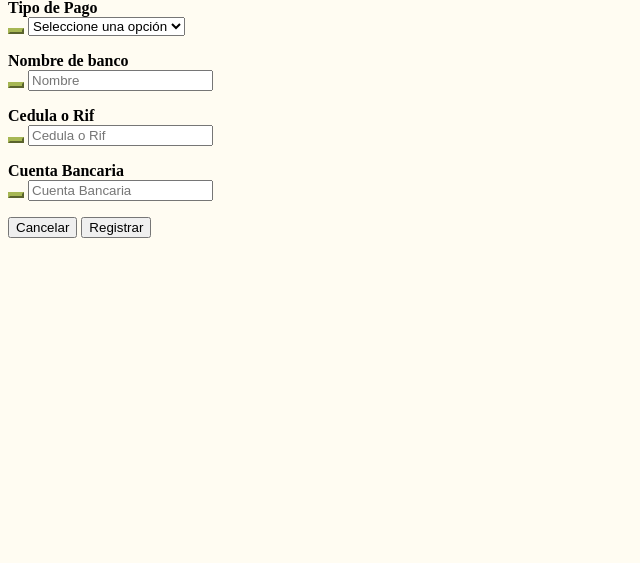
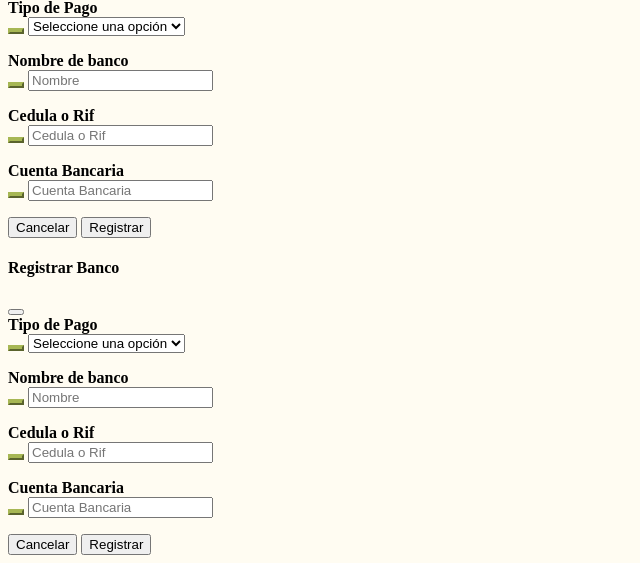
Before and after one commit to ricardojparram/MediSalud-envolved, a PHP site: template vista/interno/configuraciones/bancoVista.php in a window 1280 px wide. Shown: the part 279-842 px from the top of the page, without its empty margins (0-640 px from the left). Before the commit the page ends 517 px from the top, so only its background shows below. Run offline with PHP 8.4, Linux system fonts and the light colour scheme; the template is opened without the code that fills it, so the values that code supplies are empty.

Commit message:
Banco registrar listo y cambio de sql

```diff
--- a/assets/js/banco.js
+++ b/assets/js/banco.js
@@ -17,7 +17,7 @@ $(document).ready(function(){
 					<td>${row.cedulaRif}</td>
 					<td>${row.des_tipo_pago}</td>
 					<td class="d-flex justify-content-center">
-					<button type="button" id="${row.id_banco}" class="btn btn-success editar mx-2" data-bs-toggle="modal" data-bs-target="#editar"><i class="bi bi-pencil"></i></button>
+					<button type="button" id="${row.id_banco}" class="btn btn-success editar mx-2" data-bs-toggle="modal" data-bs-target="#Editar"><i class="bi bi-pencil"></i></button>
 					<button type="button" id="${row.id_banco}" class="btn btn-danger eliminar mx-2" data-bs-toggle="modal" data-bs-target="#eliminar"><i class="bi bi bi-trash3"></i></button>
 					</td>
 					</tr>
@@ -72,14 +72,47 @@ $(document).ready(function(){
     	});
     }
 
+
+        function validarTipoP(input, div){
+        $.post('',{id : input.val(), validar: "tipoP"}, function(data){
+            let mensaje = JSON.parse(data);
+            if(mensaje.resultado === "Error de tipo pago"){
+                div.text(mensaje.error);
+                input.attr("style","border-color: red;")
+                input.attr("style","border-color: red; background-image: url(assets/img/Triangulo_exclamacion.png); background-repeat: no-repeat; background-position: right calc(0.375em + 0.1875rem) center; background-size: calc(0.75em + 0.375rem) calc(0.75em + 0.375rem);");
+            }
+        })
+    }
+
+    function ValidarDatos(dato ,dato1 , dato2, div){
+
+        return new Promise((resolve, reject) => {
+
+            $.post('',{tipoP : dato.val(), nombre : dato1.val(), cedulaRif : dato2.val(),validar: "CedulaRif"},
+               function(data){
+                let mensaje = JSON.parse(data);
+                if(mensaje.resultado === "Error Datos"){
+                    div.text(mensaje.error);
+                    return reject(false);
+                }else{
+                    div.text(" ");
+                    return resolve(true);
+                }
+            })
+        })
+    }
+
       $('#tipoP').change(function(){
-        validarSelect($("#tipoP"),$("#error1"),"Error elige un tipo");
+       let valid = validarSelect($("#tipoP"),$("#error1"),"Error elige un tipo");
+       if (valid){
+        validarTipoP($("#tipoP"), $("#error1"));
+       }
       })
-      $('#nombre').keyup(() =>{ validarNombre($('#nombre'), $('#error2') , "Nombre invalido"); });
-      $('#cedulaRif').keyup(() =>{ let valid = validarCedula($('#cedulaRif') , $('#error3') , "Error de Rif") } );
-      $('#cuentaBank').keyup(() =>{ validarCodBank($('#cuentaBank'), $('#error4') , "Error de codigo banco") });
+      $('#nombre').keyup(() =>{ validarStringLong($('#nombre'), $('#error2') , "Nombre invalido"); });
+      $('#cedulaRif').keyup(() =>{ validarCedula($('#cedulaRif') , $('#error3') , "Error de Rif") } );
+      $('#cuentaBank').keyup(() =>{ validarBanco($('#cuentaBank'), $('#error4') , "Error de codigo banco") });
       $('#codBank').keyup(() =>{ validarCodBank($('#codBank'), $('#error5') , "Error de codigo banco") });
-      $('#telefono').keyup(() =>{ validarTelefonoOp($('#telefono'), $('#error6') , "Error de telefono") });
+      $('#telefono').keyup(() =>{ validarTelefono($('#telefono'), $('#error6') , "Error de telefono") });
 
      let click = 0;
      setInterval(() => { click = 0 ;}, 2000);
@@ -89,16 +122,123 @@ $(document).ready(function(){
 
         if(click >=  1) throw new Error('Spam de clicks');
 
-        let tipoP , Nombre , cedulaRif , cuentaBank , codBank , telefono;
+        let tipoP , Nombre , cedulaRif , cuentaBank , codBank , telefono , validar;
 
-        validarSelect($('#tipoP'), $('#error1') , "Tipo invalido");
-        validarNombre($('#nombre'), $('#error2') , "Nombre invalido");
-        validarCedula($('#cedulaRif'), $('#error3') , 'Error de Rif');
-        validarBanco($('#cuentaBank'), $('#error4') , 'Error de Rif')
-        validarCodBank($('#codBank'), $('#error5') , "Error de codigo banco");
-        validarTelefonoOp($('#telefono'), $('#error6') , "Error de telefono");
+        let tPago = $('#tipoP').find('option:selected').text();
+        let datos = [];
+
+        switch(tPago){
+
+            case 'Seleccione una opción':
+            $('#error1').text(" seleccione una opción")
+            $('#tipoP').attr("style","border-color: red;")
+            $('#tipoP').attr("style","border-color: red; background-image: url(assets/img/Triangulo_exclamacion.png); background-repeat: no-repeat; background-position: right calc(0.375em + 0.1875rem) center; background-size: calc(0.75em + 0.375rem) calc(0.75em + 0.375rem);");
+            break;
+
+            case 'Pago movil' || 'Pago Movil' || 'pago movil' || 'pago Movil' || 'pagomovil' :
+            // Validar
+            tipoP = validarSelect($('#tipoP'), $('#error1'), "Tipo invalido");
+            Nombre = validarStringLong($('#nombre'), $('#error2'), "Nombre invalido");
+            cedulaRif = validarCedula($('#cedulaRif'), $('#error3'), 'Error de Rif');
+            codBank = validarCodBank($('#codBank'), $('#error5'), "Error de codigo banco");
+            telefono = validarTelefono($('#telefono'), $('#error6'), "Error de telefono");
+
+            ValidarDatos($("#tipoP"), $('#nombre'), $('#cedulaRif'), $("#error")).then((validar) => {
+              if (tipoP && Nombre && cedulaRif && codBank && telefono && validar) {
+                let pago = $('#tipoP').val();
+                let name = $('#nombre').val();
+                let cRif = $('#cedulaRif').val();
+                let cBank = $('#codBank').val();
+                let cell = $('#telefono').val();
+                datos = [pago, name, cRif, cBank, cell];
+                console.log(datos);
+                $.ajax({
+                    type: "post",
+                    url : "" ,
+                    dataType: "json",
+                    data: {data : datos , registro : "Registro"},
+                    success(data){
+                       if(data.resultado === "banco registrado."){
+                        mostrar.destroy();
+                        rellenar();
+                        $('#agregarform').trigger('reset');
+                        $('.cerrar').click();
+                        Toast.fire({ icon: 'success', title: 'Banco registrado' })
+                    }
+                }
+            })
+            } else {
+                e.preventDefault();
+            }
+        });
+            break;
+
+            default:
+            // Validar
+            tipoP = validarSelect($('#tipoP'), $('#error1') , "Tipo invalido");
+            Nombre = validarStringLong($('#nombre'), $('#error2') , "Nombre invalido");
+            cedulaRif = validarCedula($('#cedulaRif'), $('#error3') , 'Error de Rif');
+            cuentaBank = validarBanco($('#cuentaBank'), $('#error4') , 'Error de Rif');
+            ValidarDatos($("#tipoP"), $('#nombre'), $('#cedulaRif'), $("#error")).then((validar) => {
+              if (tipoP && Nombre && cedulaRif && cuentaBank && validar) {
+                let pago = $('#tipoP').val();
+                let name = $('#nombre').val();
+                let cRif = $('#cedulaRif').val();
+                let Banco = $('#cuentaBank').val();
+                datos = [pago, name, cRif, Banco]
+                console.log(datos)
+                $.ajax({
+                    type: "post",
+                    url : "" ,
+                    dataType: "json",
+                    data: {data : datos , registro : "Registro"},
+                    success(data){
+                     if(data.resultado === "banco registrado."){
+                        mostrar.destroy();
+                        rellenar();
+                        $('#agregarform').trigger('reset');
+                        $('.cerrar').click();
+                        Toast.fire({ icon: 'success', title: 'Banco registrado' })
+                    }
+                }
+            })
+            } else {
+                e.preventDefault();
+            }
+        });
+
+            break;
+        }
 
     })
 
+    let id;
+
+    $(document).on("click", '.editar' , function(){
+     id = this.id;
+     console.log(id);
+    })
+
+    function validarEditar(){
+        .ajax({
+            type: "POST",
+            url: '',
+            dataType: "json",
+            data: { validar: "existe", id },
+            success(data) {
+            if (data.resultado === "Error de banco") {
+                Toast.fire({ icon: 'error', title: 'Esta venta ya esta anulada' }); // ALERTA
+                tablaMostrar.destroy();
+                rellenar();
+                $('.cerrar').click();
+            }else{
+                let ValueT = data.tipo;
+            }
+
+            }
+        })
+    }
+
+
 
 })
--- a/vista/interno/configuraciones/bancoVista.php
+++ b/vista/interno/configuraciones/bancoVista.php
@@ -117,14 +117,6 @@
 	                  <p class="error" style="color:#ff0000;text-align: center;" id="error2"></p>
 	                </div>
 
-	              </div>
-	            </div>
-	          </div>
-
-	          <div class="form-group col-md-12">
-	            <div class="container-fluid">
-	              <div class="row">
-
 	                <div class="form-group col-12">
 	                	<label class="col-form-label"> <strong>Cedula o Rif</strong> </label>
 	                	<div class="input-group">
@@ -137,6 +129,7 @@
 	              </div>
 	            </div>
 	          </div>
+
 
 	          <div class="form-group col-md-12">
 	            <div class="container-fluid">
@@ -189,6 +182,111 @@
 	</div>
 	<!-- MODAL AGREGAR FINAL -->
 
+    <!-- MODAL EDITAR -->
+	<div class="modal fade " id="Editar" tabindex="-1" data-bs-backdrop="static" data-bs-keyboard="false">
+	  <div class="modal-dialog">
+	    <div class="modal-content">
+	      <div class="modal-header alert alert-success">
+	        <h4 class="modal-title"> <strong>Registrar Banco</strong> </h4>
+	        <button type="button" class="btn-close" data-bs-dismiss="modal" aria-label="Close"></button>
+	      </div>
+
+	      <div class="modal-body ">
+
+	        <form id = "agregarform">
+
+	          <div class="form-group col-md-12">
+	            <div class="container-fluid">
+	              <div class="row">
+
+	                <div class="form-group col-12">
+	                  <label class="col-form-label"> <strong>Tipo de Pago</strong> </label>
+	                  <div class="input-group">
+	                  	<button type="button" class="iconos btn btn-secondary" data-bs-trigger="hover focus"data-bs-container="body" data-bs-toggle="popover" data-bs-placement="top" data-bs-content="Seleccione un Tipo de pago "><i class="bi bi-credit-card"></i></button>
+	                  	<select class="form-control tipoP" aria-label="Default select example" id="tipopEdit">
+	                  		<option selected disabled>Seleccione una opción</option>
+
+	                  	</select>
+	                  </div>
+	                  <p class="error" style="color:#ff0000;text-align: center;" id="error1"></p>
+	                </div>
+
+	                <div class="form-group col-12">
+	                  <label class="col-form-label"> <strong>Nombre de banco</strong> </label>
+	                  <div class="input-group">
+	                    <button type="button" class="iconos btn btn-secondary" data-bs-trigger="hover focus"data-bs-container="body" data-bs-toggle="popover" data-bs-placement="top" data-bs-content="Introduzca el nombre del Banco"><i class="bi bi-bank"></i></button>
+	                    <input class="form-control" id="nombreEdit" placeholder="Nombre">
+	                  </div>
+	                  <p class="error" style="color:#ff0000;text-align: center;" id="error2"></p>
+	                </div>
+
+
+	                <div class="form-group col-12">
+	                	<label class="col-form-label"> <strong>Cedula o Rif</strong> </label>
+	                	<div class="input-group">
+	                		<button type="button" class="iconos btn btn-secondary" data-bs-trigger="hover focus"data-bs-container="body" data-bs-toggle="popover" data-bs-placement="top" data-bs-content="Introduzca la cedula o rif del banco"><i class="bi bi-person-fill"></i></button>
+	                		<input class="form-control" id="cedulaRifEdit" placeholder="Cedula o Rif">
+	                	</div>
+	                	<p class="error" style="color:#ff0000;text-align: center;" id="error3"></p>
+	                </div>
+
+
+	              </div>
+	            </div>
+	          </div>
+
+
+	          <div class="form-group col-md-12">
+	            <div class="container-fluid">
+	              <div class="row">
+
+	              	<div class="form-group col-12 cuentaBancaria">
+	              		<label class="col-form-label"> <strong>Cuenta Bancaria</strong> </label>
+	              		<div class="input-group">
+	              			<button type="button" class="iconos btn btn-secondary" data-bs-trigger="hover focus"data-bs-container="body" data-bs-toggle="popover" data-bs-placement="top" data-bs-content="Introduzca el número de cuenta del banco"><i class="ri-bank-card-line"></i></button>
+	              			<input class="form-control" id="cuentaBankEdit" required="" placeholder="Cuenta Bancaria">
+	              		</div>
+	              		<p class="error" style="color:#ff0000;text-align: center;" id="error4"></p>
+	              	</div>
+
+	              	<div class="form-group col-12 CodigoBanco" style="display: none;">
+	              		<label class="col-form-label"> <strong>Codigo de Banco</strong> </label>
+	              		<div class="input-group">
+	              			<button type="button" class="iconos btn btn-secondary" data-bs-trigger="hover focus"data-bs-container="body" data-bs-toggle="popover" data-bs-placement="top" data-bs-content="Introduzca el codigo de banco"><i class="bi bi-bank2"></i></button>
+	              			<input class="form-control" id="codBankEdit" placeholder="Codigo de Banco">
+	              		</div>
+	              		<p class="error" style="color:#ff0000;text-align: center;" id="error5"></p>
+	              	</div>
+
+
+	              	<div class="form-group col-12 telefono" style="display: none;">
+	              		<label class="col-form-label Telefono"> <strong>Telefono</strong> </label>
+	              		<div class="input-group">
+	              			<button type="button" class="iconos btn btn-secondary" data-bs-trigger="hover focus"data-bs-container="body" data-bs-toggle="popover" data-bs-placement="top" data-bs-content="Introduzca el telefono de banco afiliado"><i class="bi bi-telephone"></i></button>
+	              			<input class="form-control" id="telefonoEdit" placeholder="Telefono">
+	              		</div>
+	              		<p class="error" style="color:#ff0000;text-align: center;" id="error6"></p>
+	              	</div>
+
+
+	              </div>
+	            </div>
+	          </div>
+
+	        </div>
+
+	        <p style="color:#ff0000;text-align: center;" id="error"><?php echo (isset($respuesta)) ? $respuesta : " "; ?></p>
+
+	        <div class="modal-footer">
+	          <button type="button" class="btn btn-secondary cerrar" data-bs-dismiss="modal">Cancelar</button>
+	          <button type="submit" class="btn btn-success " id="editar">Registrar</button>
+	        </div>
+	      </form>
+	    </div>
+	  </div>
+	</div>
+	<!-- MODAL EDITAR FINAL -->
+
 
  </body>
  <?php $VarComp->js(); ?>
```
Also changed, not shown: assets/js/validar.js (+8 -14 lines), 5 other files. Lines whose indentation alone changed are shown as unchanged.
